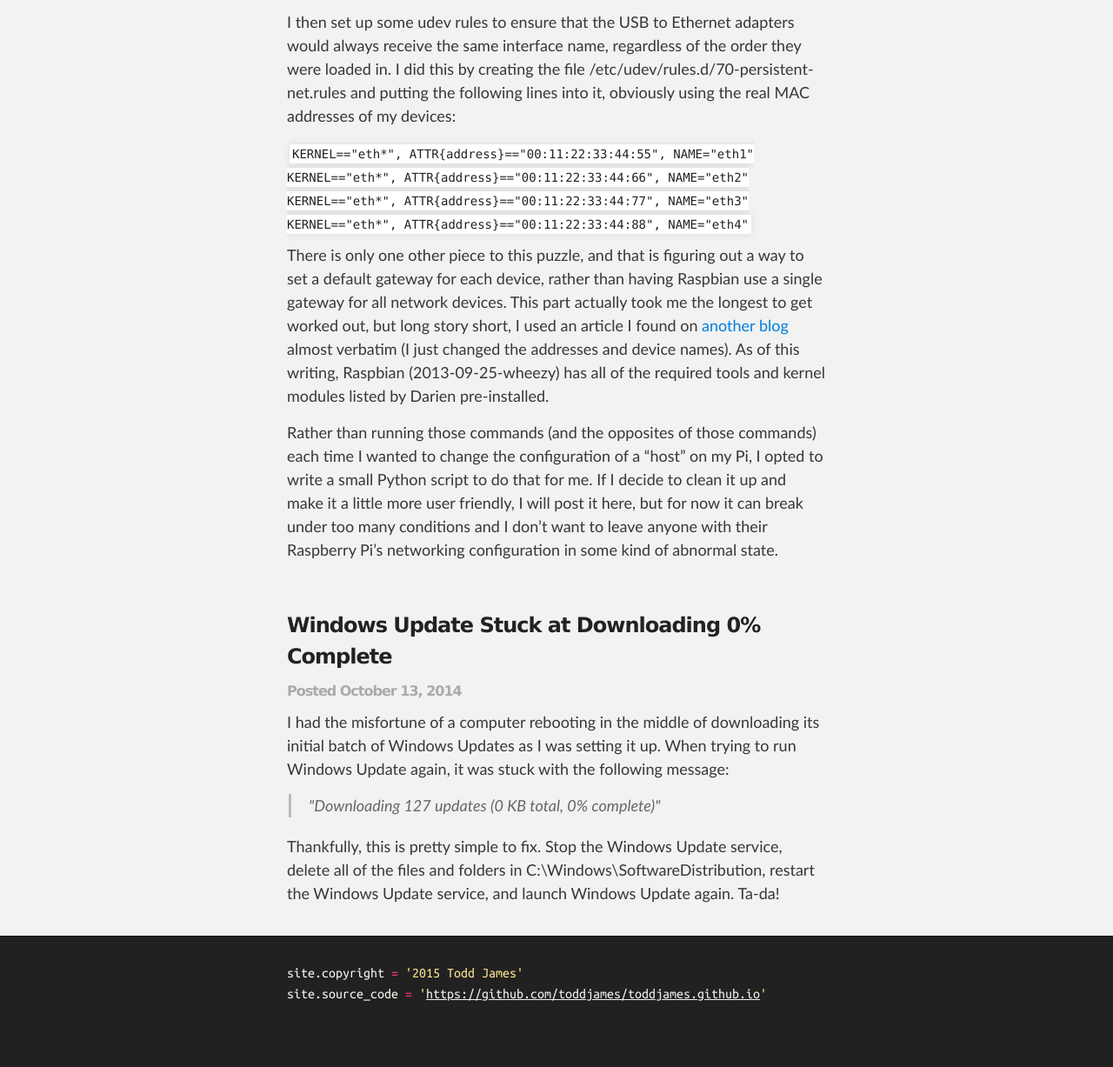
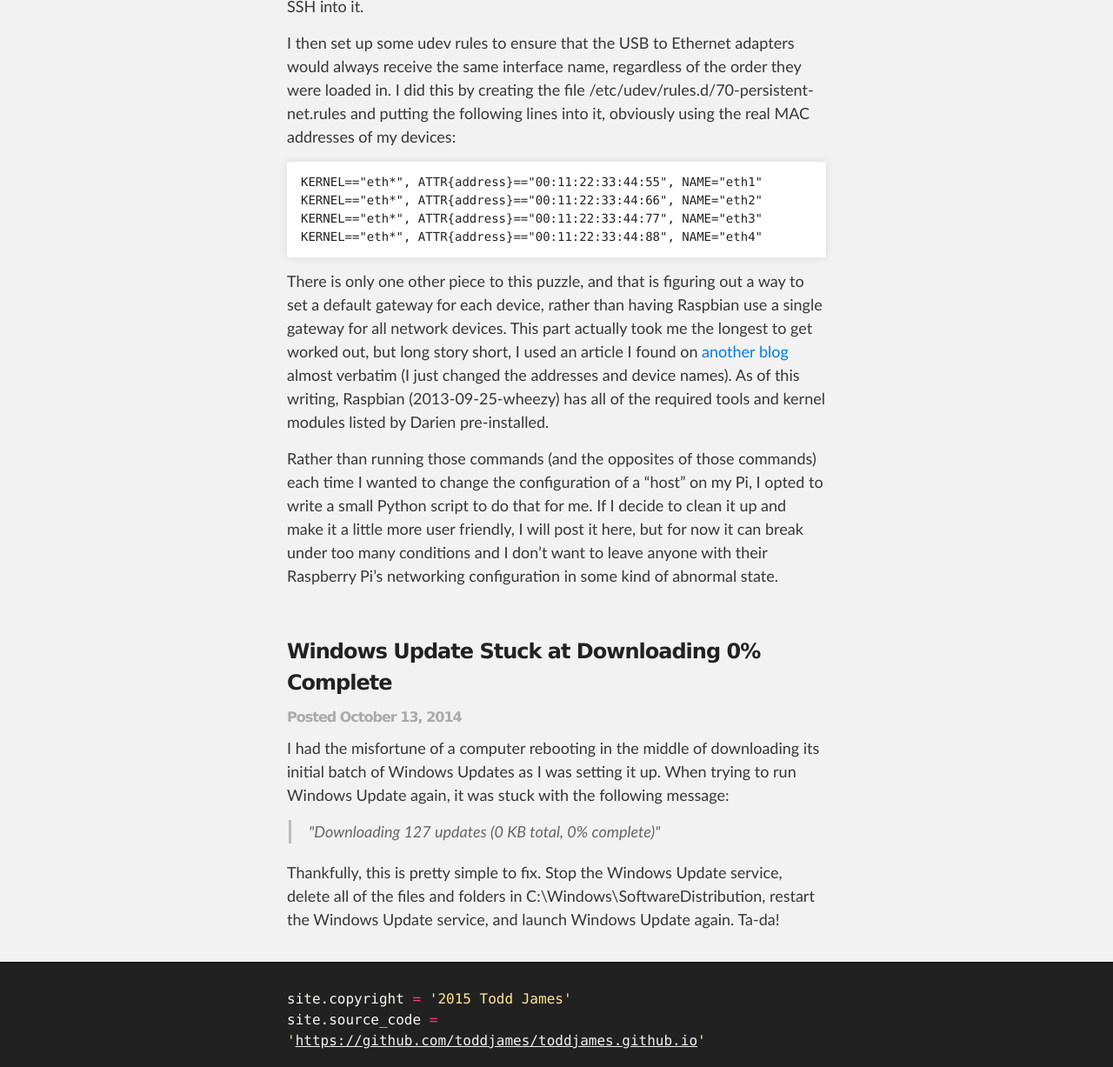
Before and after one commit to toddjames/toddjames.github.io, a plain HTML site: page index.html in a window 1280 px wide. Shown: the part 2599-3826 px from the top of the page at 87% size. Before the commit the page ends 3789 px from the top, so only its background shows below. Drawn offline with Linux system fonts and the light colour scheme.

Commit message:
Fix code snippets in existing blog posts

```diff
--- a/index.html
+++ b/index.html
@@ -31,7 +31,7 @@
         <a href="images/vmware-network-adapters.png" data-lightbox="vmware-network-adapters" data-title="VMware network adapter error"><img src="images/vmware-network-adapters_thumb.png"></a>
         <p>After my Google-fu yielded no results, I decided to try a bunch of different configurations in hopes that I could install ESXi. I finally figured out that with the default new VM configuration, everything worked fine! So what was different?</p>
         <p>Originally I had been choosing “Do not use a network connection” during the VM creation. As it turns out, ESXi will only detect a network adapter if it is selected here. It will not detect network adapters added after initial VM creation. After comparing network adapter configurations in the .vmx file of adapters that were added here and adapters that were added after initial VM creation, I discovered that there is one line missing from the config for network adapters after initial VM creation:</p>
-        <code>ethernet0.virtualDev = "e1000"</code>
+        <pre><code>ethernet0.virtualDev = "e1000"</code></pre>
         <p>Without this line, the guest OS does not know what type of NIC is installed. Adding that line in the .vmx file for any adapters that do not have it allows them to be recognized by the guest OS. I would go out on a limb and say this little bug affects more than just ESXi.</p>
 
         <h3>Using a Raspberry Pi to Simulate Hosts on a Network</h3>
@@ -47,10 +47,10 @@
         <p>A regular USB hub wouldn’t cut it, as the Pi doesn’t output enough power for all of those adapters, so I opted for a powered USB hub. I purchased four USB to Ethernet adapters on eBay and am working with the seller to get four that actually work (I’m up to three and I connected a defective one in the picture for the purpose of illustration). I excluded a link to the ones I purchased as you will probably have better luck finding your own (just check the <a href="http://elinux.org/RPi_USB_Ethernet_adapters">compatibility list</a>, first).</p>
         <p>Once I was ready to start, I installed <a href="http://raspbian.org/">Raspbian</a> on the Pi. I used the Ethernet port (eth0) on the Pi to connect it to my home (non-lab) network so I could SSH into it.</p>
         <p>I then set up some udev rules to ensure that the USB to Ethernet adapters would always receive the same interface name, regardless of the order they were loaded in. I did this by creating the file /etc/udev/rules.d/70-persistent-net.rules and putting the following lines into it, obviously using the real MAC addresses of my devices:</p>
-        <code>KERNEL=="eth*", ATTR{address}=="00:11:22:33:44:55", NAME="eth1"
+        <pre><code>KERNEL=="eth*", ATTR{address}=="00:11:22:33:44:55", NAME="eth1"
 KERNEL=="eth*", ATTR{address}=="00:11:22:33:44:66", NAME="eth2"
 KERNEL=="eth*", ATTR{address}=="00:11:22:33:44:77", NAME="eth3"
-KERNEL=="eth*", ATTR{address}=="00:11:22:33:44:88", NAME="eth4"</code>
+KERNEL=="eth*", ATTR{address}=="00:11:22:33:44:88", NAME="eth4"</code></pre>
         <p>There is only one other piece to this puzzle, and that is figuring out a way to set a default gateway for each device, rather than having Raspbian use a single gateway for all network devices. This part actually took me the longest to get worked out, but long story short, I used an article I found on <a href="http://kindlund.wordpress.com/2007/11/19/configuring-multiple-default-routes-in-linux/">another blog</a> almost verbatim (I just changed the addresses and device names). As of this writing, Raspbian (2013-09-25-wheezy) has all of the required tools and kernel modules listed by Darien pre-installed.</p>
         <p>Rather than running those commands (and the opposites of those commands) each time I wanted to change the configuration of a “host” on my Pi, I opted to write a small Python script to do that for me. If I decide to clean it up and make it a little more user friendly, I will post it here, but for now it can break under too many conditions and I don’t want to leave anyone with their Raspberry Pi’s networking configuration in some kind of abnormal state.</p>
 
--- a/stylesheets/stylesheet.css
+++ b/stylesheets/stylesheet.css
@@ -365,7 +365,7 @@ Pastel colors
 *******************************************************************************/
 
 .mono {
-  font-family: 'Ubuntu Mono', 'Courier New', Courier, monospace;
+  font-family: Monaco, "Bitstream Vera Sans Mono", "Lucida Console", Terminal, monospace;
   font-size: 12pt;
 }
 
```
